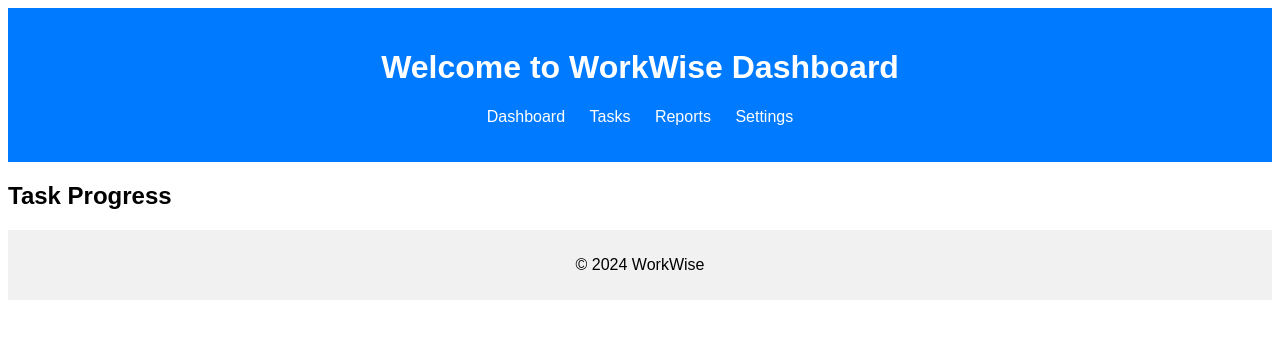
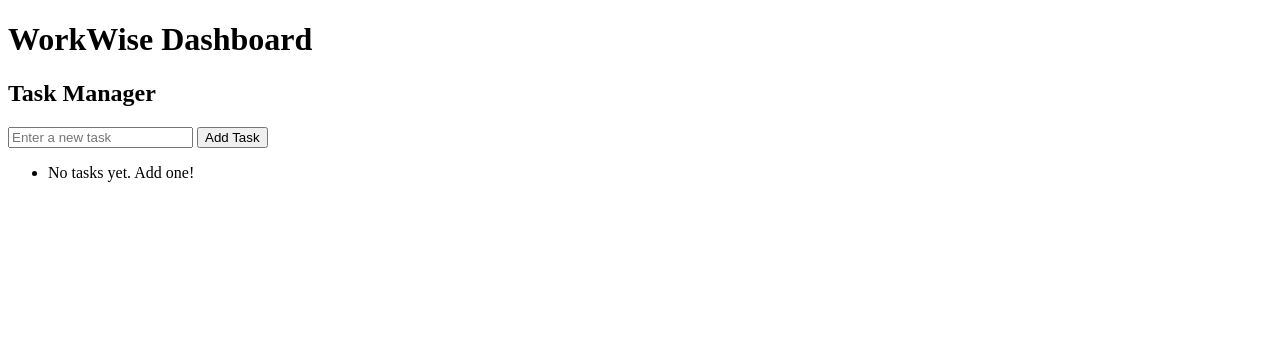
Before and after one commit to arunreddyy/workwise, a Flask app: page / in a window 1280 px wide. Shown: the top 339 px of the page. Run offline with Flask 3, Linux system fonts and the light colour scheme.

Commit message:
edit task functionality

```diff
--- a/app.py
+++ b/app.py
@@ -2,26 +2,40 @@ from flask import Flask, render_template, request, redirect, url_for
 
 app = Flask(__name__)
 
-# Temporary task list to simulate a database
+# In-memory task storage
 tasks = []
 
-# Dashboard route
+# Home route - Dashboard
 @app.route('/')
 def dashboard():
-    return render_template('dashboard.html')
+    return render_template('dashboard.html', tasks=tasks)
 
-# Route to display tasks
-@app.route('/tasks')
-def show_tasks():
-    return render_template('tasks.html', tasks=tasks)
+# Add Task route
+@app.route('/add', methods=['POST'])
+def add_task():
+    task_name = request.form.get('task_name')
+    if task_name:
+        tasks.append({'name': task_name, 'status': 'Pending'})
+    return redirect(url_for('dashboard'))
 
-# Route to add new tasks
-@app.route('/add_task', methods=['POST'])
-def add_task():
-    task_name = request.form.get('task_name')  # Get task name from form
-    if task_name:
-        tasks.append({'name': task_name, 'status': 'Pending'})  # Add to task list
-    return redirect(url_for('show_tasks'))  # Redirect back to tasks page
+# Edit Task route
+@app.route('/edit/<int:task_index>', methods=['GET', 'POST'])
+def edit_task(task_index):
+    if request.method == 'POST':
+        updated_name = request.form.get('task_name')
+        if updated_name and 0 <= task_index < len(tasks):
+            tasks[task_index]['name'] = updated_name
+        return redirect(url_for('dashboard'))
+
+    task_to_edit = tasks[task_index] if 0 <= task_index < len(tasks) else None
+    return render_template('edit_task.html', task=task_to_edit, task_index=task_index)
+
+# Delete Task route
+@app.route('/delete/<int:task_index>', methods=['POST'])
+def delete_task(task_index):
+    if 0 <= task_index < len(tasks):
+        tasks.pop(task_index)
+    return redirect(url_for('dashboard'))
 
 if __name__ == '__main__':
     app.run(debug=True)
--- a/templates/dashboard.html
+++ b/templates/dashboard.html
@@ -2,31 +2,33 @@
 <html lang="en">
 <head>
     <meta charset="UTF-8">
-    <meta name="viewport" content="width=device-width, initial-scale=1.0">
     <title>WorkWise Dashboard</title>
-    <!-- Link to static CSS file -->
-    <link rel="stylesheet" href="{{ url_for('static', filename='css/styles.css') }}">
 </head>
 <body>
-    <header>
-        <h1>Welcome to WorkWise Dashboard</h1>
-        <nav>
-            <ul>
-                <li><a href="/">Dashboard</a></li>
-                <li><a href="/tasks">Tasks</a></li>
-                <li><a href="/reports">Reports</a></li>
-                <li><a href="/settings">Settings</a></li>
-            </ul>
-        </nav>
-    </header>
-    <section>
-        <h2>Task Progress</h2>
-        <div class="task-summary">
-            <!-- Task progress or data goes here -->
-        </div>
-    </section>
-    <footer>
-        <p>&copy; 2024 WorkWise</p>
-    </footer>
+    <h1>WorkWise Dashboard</h1>
+    <h2>Task Manager</h2>
+
+    <!-- Task Addition Form -->
+    <form method="POST" action="{{ url_for('add_task') }}">
+        <input type="text" name="task_name" placeholder="Enter a new task" required>
+        <button type="submit">Add Task</button>
+    </form>
+
+    <!-- Task List -->
+    <ul>
+        {% for task in tasks %}
+        <li>
+            {{ task.name }} - {{ task.status }}
+            <form method="POST" action="{{ url_for('delete_task', task_index=loop.index0) }}" style="display:inline;">
+                <button type="submit">Delete</button>
+            </form>
+            <a href="{{ url_for('edit_task', task_index=loop.index0) }}">
+                <button type="button">Edit</button>
+            </a>
+        </li>
+        {% else %}
+        <li>No tasks yet. Add one!</li>
+        {% endfor %}
+    </ul>
 </body>
 </html>
```
Also changed, not shown: templates/edit_task.html (added, +15 -0 lines).
